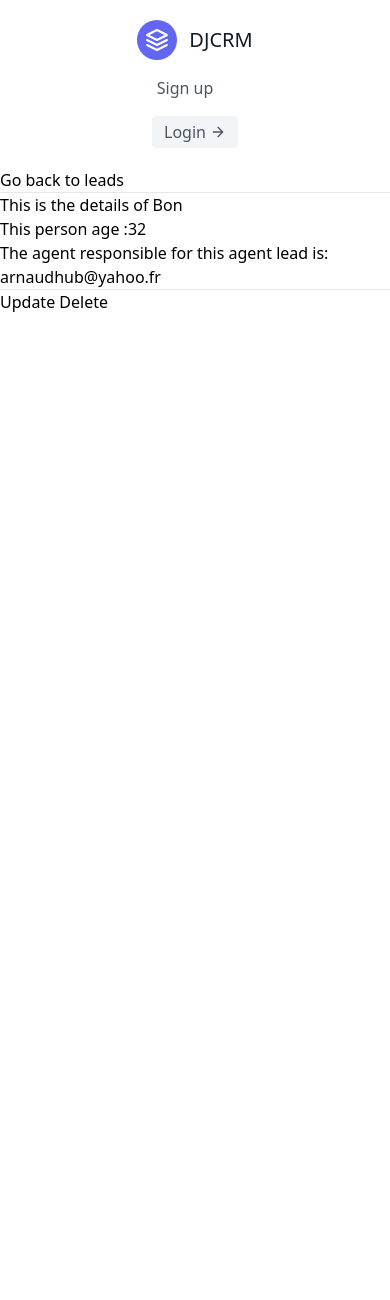
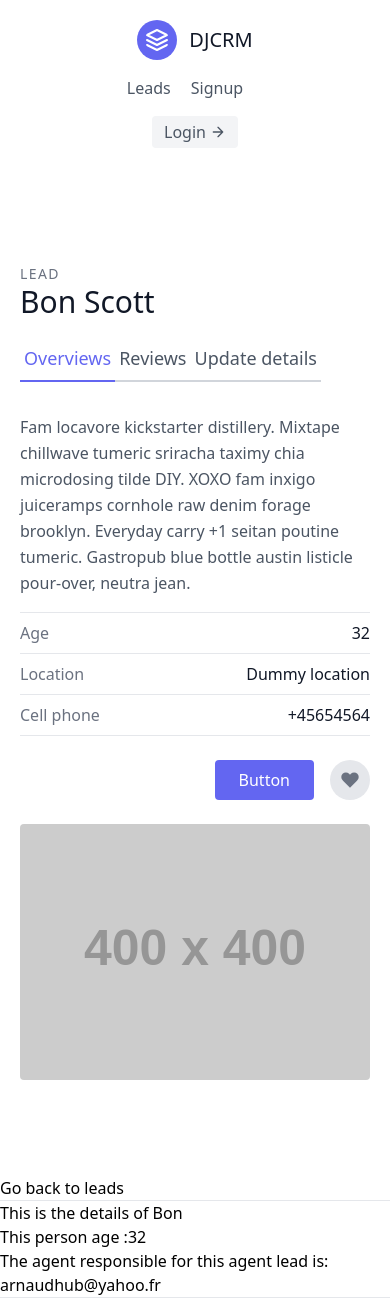
Before and after one commit to pad-awan/django_test, a Django app: page /leads/2/ in a window 390 px wide. Shown: the top 1300 px of the page. Before the commit the page ends 312 px from the top, so only its background shows below. Run offline with Django 3.2, Linux system fonts and the light colour scheme; data comes from the database, SQL or seed files in the repository; both versions use the stored data as it was after the commit; grey boxes labelled with a size stand in for pictures from a placeholder-image service; some libraries are stand-ins or nearby versions.

Commit message:
CRUD : classviews & templates

```diff
--- a/djcrm/urls.py
+++ b/djcrm/urls.py
@@ -1,12 +1,12 @@
 from django.contrib import admin
 from django.urls import path,include
-from leads.views import landing_page
+from leads.views import LandingPageView
 
+# CRUD + L =  Create, Retreive,Update, Delete + List
 
 # from leads.views import home_page
 urlpatterns = [
     path('admin/', admin.site.urls),
-    path('',landing_page,name="landing-page"),
+    path('',LandingPageView.as_view(), name="landing-page"),
     path('leads/',include('leads.urls',namespace="leads"))
-
 ]
--- a/leads/templates/leads/lead_create.html
+++ b/leads/templates/leads/lead_create.html
@@ -9,4 +9,4 @@
         {{ form.as_p}}
         <button type="submit">submit</button>
     </form>
-{% block content %}
+{% endblock content %}
--- a/leads/templates/leads/lead_detail.html
+++ b/leads/templates/leads/lead_detail.html
@@ -1,7 +1,54 @@
 {% extends "base.html" %}
 {% block content %}
 
-<body>
+<section class="text-gray-600 body-font overflow-hidden">
+    <div class="container px-5 py-24 mx-auto">
+      <div class="lg:w-4/5 mx-auto flex flex-wrap">
+        <div class="lg:w-1/2 w-full lg:pr-10 lg:py-6 mb-6 lg:mb-0">
+          <h2 class="text-sm title-font text-gray-500 tracking-widest">LEAD</h2>
+            <h1 class="text-gray-900 text-3xl title-font font-medium mb-4">
+              {{ lead.first_name }} {{ lead.last_name }}
+            </h1>
+                <div class="flex mb-4">
+                    <div class="flex mb-4">
+                        <a href="{% url 'leads:lead-detail' lead.pk %}" class="flex-grow text-indigo-500 border-b-2 border-indigo-500 py-2 text-lg px-1">
+                            Overviews
+                        </a>
+                        <a class="flex-grow border-b-2 border-gray-300 py-2 text-lg px-1">
+                            Reviews
+                        </a>
+                        <a href="{% url 'leads:lead-update' lead.pk %}" class="flex-grow border-b-2 border-gray-300 py-2 text-lg px-1">
+                            Update details
+                        </a>
+                    </div>
+                </div>
+          <p class="leading-relaxed mb-4">Fam locavore kickstarter distillery. Mixtape chillwave tumeric sriracha taximy chia microdosing tilde DIY. XOXO fam inxigo juiceramps cornhole raw denim forage brooklyn. Everyday carry +1 seitan poutine tumeric. Gastropub blue bottle austin listicle pour-over, neutra jean.</p>
+          <div class="flex border-t border-gray-200 py-2">
+            <span class="text-gray-500">Age</span>
+            <span class="ml-auto text-gray-900">{{lead.age}}</span>
+          </div>
+          <div class="flex border-t border-gray-200 py-2">
+            <span class="text-gray-500">Location</span>
+            <span class="ml-auto text-gray-900">Dummy location</span>
+          </div>
+          <div class="flex border-t border-b mb-6 border-gray-200 py-2">
+            <span class="text-gray-500">Cell phone</span>
+            <span class="ml-auto text-gray-900">+45654564</span>
+          </div>
+          <div class="flex">
+            <button class="flex ml-auto text-white bg-indigo-500 border-0 py-2 px-6 focus:outline-none hover:bg-indigo-600 rounded">Button</button>
+            <button class="rounded-full w-10 h-10 bg-gray-200 p-0 border-0 inline-flex items-center justify-center text-gray-500 ml-4">
+              <svg fill="currentColor" stroke-linecap="round" stroke-linejoin="round" stroke-width="2" class="w-5 h-5" viewBox="0 0 24 24">
+                <path d="M20.84 4.61a5.5 5.5 0 00-7.78 0L12 5.67l-1.06-1.06a5.5 5.5 0 00-7.78 7.78l1.06 1.06L12 21.23l7.78-7.78 1.06-1.06a5.5 5.5 0 000-7.78z"></path>
+              </svg>
+            </button>
+          </div>
+        </div>
+        <img alt="ecommerce" class="lg:w-1/2 w-full lg:h-auto h-64 object-cover object-center rounded" src="https://dummyimage.com/400x400">
+      </div>
+    </div>
+  </section>
+
     <a href="{% url 'leads:lead-list' %}">Go back to leads</a>
     <hr>
     <h1>This is the details of {{ lead.first_name}}</h1>
--- a/leads/urls.py
+++ b/leads/urls.py
@@ -1,12 +1,15 @@
 from django.urls import path
-from .views import lead_list, lead_detail, lead_create, lead_update, lead_delete
+from .views import (
+            LeadCreateView, lead_update, lead_delete, lead_create,
+            LeadListView,LeadDetailView
+            )
 
 app_name = "leads"
 
 urlpatterns = [
-    path('', lead_list, name="lead-list"),
-    path('<int:pk>/', lead_detail, name="lead-detail"),
+    path('', LeadListView.as_view(), name="lead-list"),
+    path('<int:pk>/', LeadDetailView.as_view(), name="lead-detail"),
     path('<int:pk>/update/', lead_update, name="lead-update"),
     path('<int:pk>/delete/', lead_delete, name="lead-delete"),
-    path('create/', lead_create, name="lead-create"),
+    path('create/', LeadCreateView.as_view(), name="lead-create")
 ]
--- a/leads/views.py
+++ b/leads/views.py
@@ -1,24 +1,49 @@
-from django.shortcuts import render, redirect
+from django.shortcuts import render, redirect, reverse
 from django.http import HttpResponse
-from .models import Lead,Agent
-from .forms import LeadForm,LeadModelForm
+from django.views.generic import TemplateView, ListView, DetailView, CreateView
+from .models import Lead, Agent
+from .forms import LeadForm, LeadModelForm
 
-def landing_page(request):
-    return render(request, "leads/landing.html")
+class LandingPageView(TemplateView):
+    template_name = "landing.html"
 
-def lead_list(request):
-    leads = Lead.objects.all()
-    context = {
-        "leads":leads
-        }
-    return render(request, "leads/lead_list.html",context)
 
-def lead_detail(request,pk):
-    lead = Lead.objects.get(id=pk)
-    context= {
-        "lead":lead
-    }
-    return render(request, "leads/lead_detail.html",context)
+# def landing_page(request):
+#     return render(request, "landing.html")
+
+class LeadListView(ListView):
+    list_name = "leads/lead_list.html"
+    queryset = Lead.objects.all()
+    context_object_name = "leads"
+
+# def lead_list(request):
+#     leads = Lead.objects.all()
+#     context = {
+#         "leads":leads
+#         }
+#     return render(request, "leads/lead_list.html",context)
+
+class LeadDetailView(DetailView):
+    list_name = "leads/lead_detail.html"
+    queryset = Lead.objects.all()
+    context_object_name = "lead"
+
+
+
+# def lead_detail(request,pk):
+#     lead = Lead.objects.get(id=pk)
+#     context= {
+#         "lead":lead
+#     }
+#     return render(request, "leads/lead_detail.html",context)
+
+
+
+class LeadCreateView(CreateView):
+    list_name = "leads/lead_create.html"
+    form_class = LeadModelForm
+    def get_success_url(self):
+        return reverse("leads:lead-list")
 
 def lead_create(request):
     form = LeadModelForm()
@@ -31,6 +56,8 @@ def lead_create(request):
         "form":form
     }
     return render(request, "leads/lead_create.html",context)
+
+
 
 def lead_update(request, pk):
     lead = Lead.objects.get(id=pk)
--- a/templates/navbar.html
+++ b/templates/navbar.html
@@ -7,7 +7,8 @@
         <span class="ml-3 text-xl">DJCRM</span>
       </a>
       <nav class="md:ml-auto flex flex-wrap items-center text-base justify-center">
-        <a class="mr-5 hover:text-gray-900">Sign up</a>
+        <a href="{% url 'leads:lead-list' %}" class="mr-5 hover:text-gray-900">Leads</a>
+        <a class="mr-5 hover:text-gray-900">Signup</a>
       </nav>
       <a href="#" class="inline-flex items-center bg-gray-100 border-0 py-1 px-3 focus:outline-none hover:bg-gray-200 rounded text-base mt-4 md:mt-0">
           Login
```
Also changed, not shown: leads/templates/leads/lead_list.html (+44 -7 lines), leads/templates/leads/lead_update.html (+32 -8 lines), db.sqlite3.
